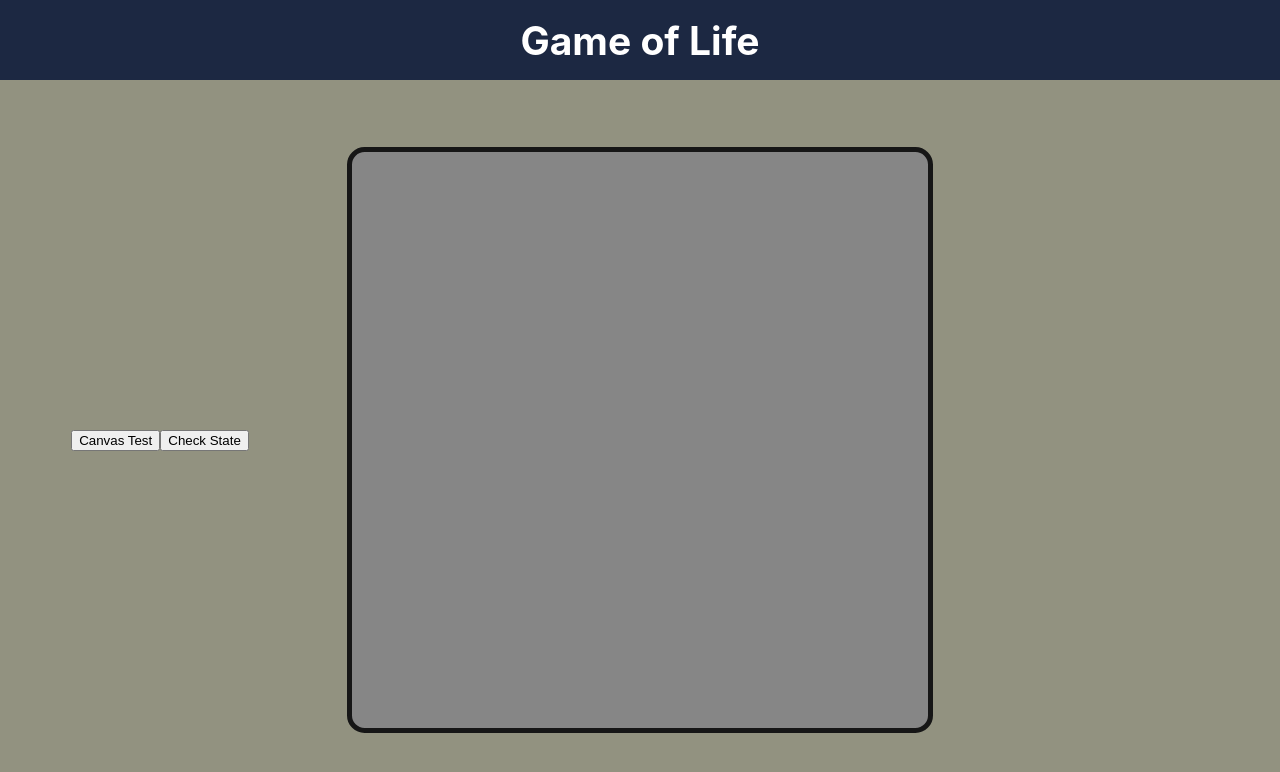
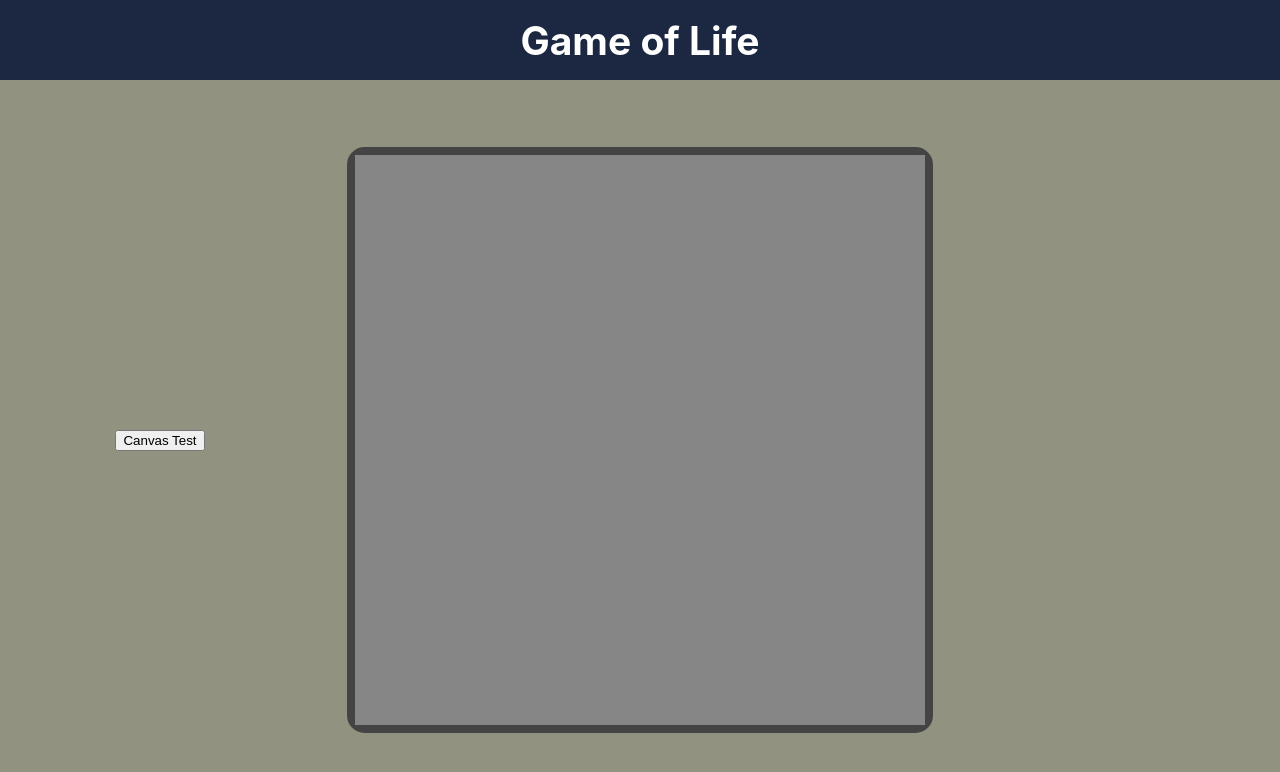
Before and after one commit to tgclayton/Gol2, a React (Create React App) app: page / in a window 1280 px wide. Shown: the top 772 px of the page. Built offline with nearby package versions, Linux system fonts and the light colour scheme.

Commit message:
canvas display sizing improved

```diff
--- a/src/App.js
+++ b/src/App.js
@@ -6,7 +6,7 @@ import { canvasDraw } from './functions/canvas.js'
 
 function App() {
   const [size, setSize] = useState(100)
-  const [tileSize, setTileSize] = useState(3)
+  const [tileSize, setTileSize] = useState(5)
   const [field, setField] = useState(createField(size, tileSize))
   const [liveCells, setLiveCells] = useState(newMakeRandomMap(size))
 
@@ -15,7 +15,6 @@ function App() {
     const res = await setLiveCells(randMap)
     console.log(res)
     callback(field, liveCells, tileSize)
-    //  setTimeout(canvasDraw(field, liveCells, tileSize), 150)
   }
 
   function checkState() {
@@ -33,7 +32,7 @@ function App() {
       <div className="app-body">
         <div id='left-column' className="column">
           <button onClick={() => canvasTest(canvasDraw)}>Canvas Test</button>
-          <button onClick={() => checkState()}>Check State</button>
+          {/* <button onClick={() => checkState()}>Check State</button> */}
         </div>
 
         <div id='center-column' className="column">
--- a/src/components/Game.jsx
+++ b/src/components/Game.jsx
@@ -1,10 +1,16 @@
-import React from 'react'
+import React, { useEffect, useState } from 'react'
 import '../styles/game.css'
 
 export default function Game(props) {
+  // const [colWidth, setColWidth] = useState(null)
+  // useEffect(() => {
+  //   setColWidth(document.getElementById('canvas-container').getBoundingClientRect().width * .98)
+  // }, [])
+  // console.log(colWidth)
+  // height={colWidth} width={colWidth}
   return (
-      <div id="canvas-container">
-        <canvas id="game-canvas"></canvas>
-      </div>
+    <div id="canvas-container">
+      <canvas id="game-canvas"  height ="500" width = "500"></canvas>
+    </div>
   )
 }
--- a/src/styles/game.css
+++ b/src/styles/game.css
@@ -2,14 +2,15 @@
   width: min(90%, 83vh);
   /* max-width: 50vh; */
   padding-bottom: min(90%, 85vh);
-  border: 4pt solid rgb(22, 22, 22);
+  border: 4pt solid rgb(68, 68, 68);
   position: relative;
   height: 0;
   border-radius: 3%;
-  background-color: rgb(134, 134, 134);
+  background-color: rgb(68, 68, 68);
 }
 
 #game-canvas {
+  background-color: rgb(134, 134, 134);
   height: 99%;
   width: 99%;
   position: absolute;
```
